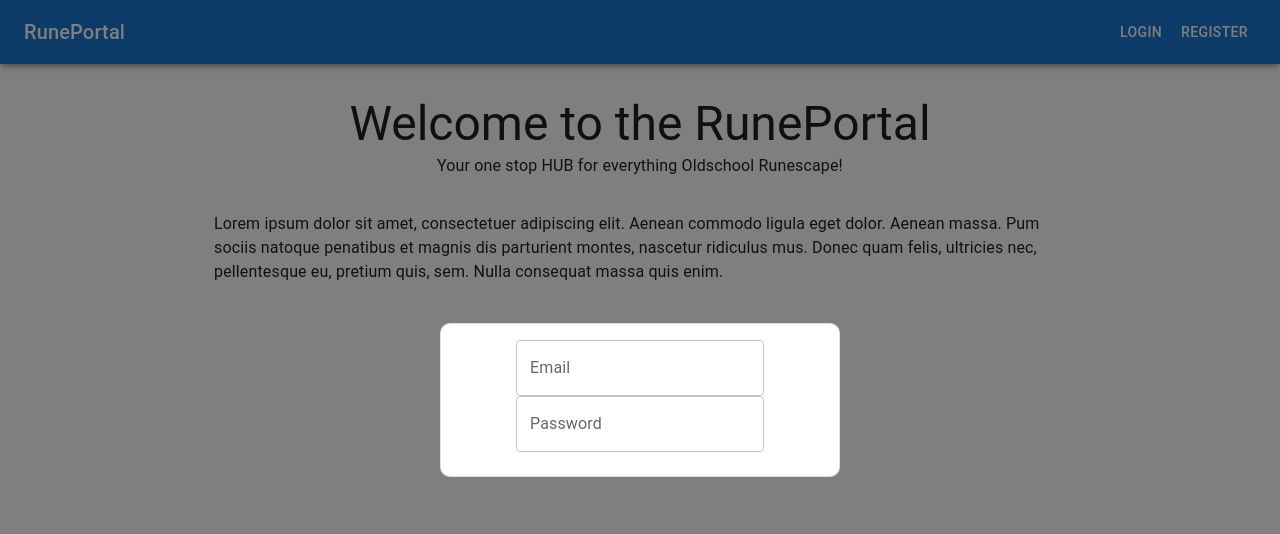
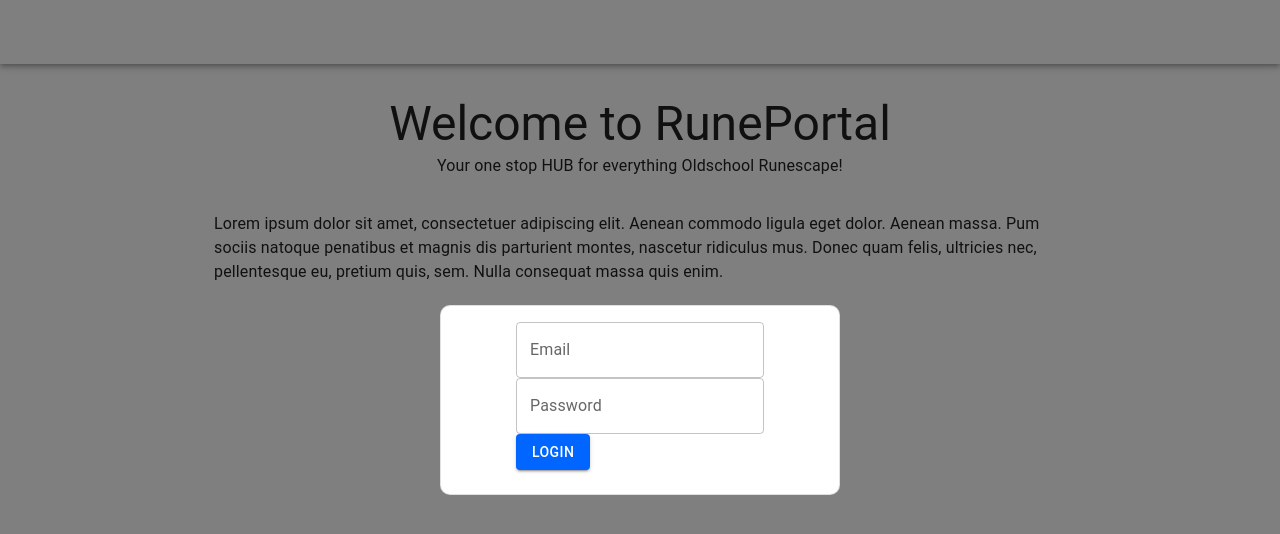
Before and after one commit to DanielTStoyles/RunePortal, a React (Create React App) app: page / in a window 1280 px wide. Both pictures are taken after a click on the button "LOGIN". Shown: the top 534 px of the page. Built offline with nearby package versions, Linux system fonts and the light colour scheme.

Commit message:
Added a light and dark mode with useContext
-Added light/dark mode to entire app+components
-Added button to toolbar on homepage to toggle display mode
-need to fix light mode text/colors

```diff
--- a/src/App.js
+++ b/src/App.js
@@ -6,10 +6,10 @@ import RegisterForm from "./register";
 import LoginForm from "./LoginForm.jsx";
 import Home from "./Home.jsx";
 import { Routes, Route, BrowserRouter } from "react-router-dom";
+import { ThemeContextProvider } from "./ThemeContext";
 
 function App() {
   // const isLoggedIn=useContext(UserContext);
-
   return (
     <BrowserRouter>
       <CssBaseline />
@@ -22,4 +22,12 @@ function App() {
   );
 }
 
-export default App;
+function AppWrapper() {
+  return (
+    <ThemeContextProvider>
+      <App />
+    </ThemeContextProvider>
+  );
+}
+
+export default AppWrapper;
--- a/src/Home.jsx
+++ b/src/Home.jsx
@@ -1,6 +1,6 @@
 /** @format */
 
-import React, { useState } from "react";
+import React, { useState, useContext } from "react";
 import { Link } from "react-router-dom";
 import AppBar from "@mui/material/AppBar";
 import Toolbar from "@mui/material/Toolbar";
@@ -11,10 +11,14 @@ import Box from "@mui/material/Box";
 import Modal from "@mui/material/Modal";
 import LoginForm from "./LoginForm";
 import RegisterForm from "./register";
+import { ThemeContext } from "./ThemeContext.jsx";
+import { useTheme } from "@mui/material/styles";
 
 const Home = () => {
   const [loginModalOpen, setLoginModalOpen] = useState(false);
   const [registerModalOpen, setRegisterModalOpen] = useState(false);
+  const { darkMode, setDarkMode } = useContext(ThemeContext);
+  const theme = useTheme();
 
   const handleLoginModalOpen = () => {
     setLoginModalOpen(true);
@@ -32,10 +36,19 @@ const Home = () => {
     setRegisterModalOpen(false);
   };
 
+  const toggleDarkMode = () => {
+    setDarkMode(!darkMode);
+  };
+
   return (
     <>
       {/* Navigation bar */}
-      <AppBar position="static">
+      <AppBar
+        position="static"
+        sx={{
+          backgroundColor: darkMode ? theme.palette.primary.dark : "#fff",
+        }}
+      >
         <Toolbar>
           <Typography variant="h6" component="div" sx={{ flexGrow: 1 }}>
             RunePortal
@@ -46,12 +59,22 @@ const Home = () => {
           <Button color="inherit" onClick={handleRegisterModalOpen}>
             Register
           </Button>
+          <Button color="inherit" onClick={toggleDarkMode}>
+            {darkMode ? "Switch to Light Mode" : "Switch to Dark Mode"}{" "}
+          </Button>
         </Toolbar>
       </AppBar>
       {/* Main content */}
-      <Container maxWidth="md" sx={{ mt: 4 }}>
+      <Container
+        maxWidth="md"
+        sx={{
+          mt: 4,
+          backgroundColor: darkMode ? theme.palette.primary.dark : "#fff",
+          color: darkMode ? "#fff" : theme.palette.text.primary,
+        }}
+      >
         <Box sx={{ textAlign: "center", mb: 4 }}>
-          <Typography variant="h3">Welcome to the RunePortal</Typography>
+          <Typography variant="h3">Welcome to RunePortal</Typography>
           <Typography variant="subtitle1">
             Your one stop HUB for everything Oldschool Runescape!
           </Typography>
--- a/src/LoginForm.jsx
+++ b/src/LoginForm.jsx
@@ -1,15 +1,17 @@
 /** @format */
 
-import React from "react";
+import React, { useContext } from "react";
 import { useForm } from "react-hook-form";
 import TextField from "@mui/material/TextField";
 import Button from "@mui/material/Button";
 import Card from "@mui/material/Card";
 import CardContent from "@mui/material/CardContent";
-import { useNavigate } from "react-router-dom";
+// import { useNavigate } from "react-router-dom";
+import { useTheme } from "@mui/material/styles";
+import { ThemeContext } from "./ThemeContext";
 
 const LoginForm = () => {
-  const navigate = useNavigate();
+  // const navigate = useNavigate();
   const {
     register,
     handleSubmit,
@@ -18,13 +20,22 @@ const LoginForm = () => {
 
   const onSubmit = (data) => {
     console.log(data);
-    navigate("/register");
+    // navigate("/register");
   };
+
+  const { darkMode } = useContext(ThemeContext);
+  const theme = useTheme();
 
   return (
     <Card
       variant="outlined"
-      sx={{ width: "400px", height: "auto", borderRadius: "10px" }}
+      sx={{
+        width: "400px",
+        height: "auto",
+        borderRadius: "10px",
+        backgroundColor: darkMode ? theme.palette.primary.dark : "#fff",
+        color: darkMode ? "#fff" : theme.palette.text.primary,
+      }}
     >
       <CardContent
         sx={{
@@ -58,6 +69,10 @@ const LoginForm = () => {
               helperText={errors.password && "This field is required"}
             />
           </div>
+
+          <Button variant="contained" type="submit">
+            Login
+          </Button>
         </form>
       </CardContent>
     </Card>
--- /dev/null
+++ b/src/ThemeContext.jsx
@@ -0,0 +1,30 @@
+/** @format */
+
+import React, { createContext, useState } from "react";
+import { createTheme, ThemeProvider } from "@mui/material/styles";
+
+const ThemeContext = createContext();
+
+const ThemeContextProvider = ({ children }) => {
+  const [darkMode, setDarkMode] = useState(false);
+
+  const theme = createTheme({
+    palette: {
+      mode: darkMode ? "dark" : "light",
+      primary: {
+        main: "#0066ff",
+      },
+      secondary: {
+        main: "#f50057",
+      },
+    },
+  });
+
+  return (
+    <ThemeContext.Provider value={{ darkMode, setDarkMode }}>
+      <ThemeProvider theme={theme}>{children}</ThemeProvider>
+    </ThemeContext.Provider>
+  );
+};
+
+export { ThemeContext, ThemeContextProvider };
--- a/src/register.js
+++ b/src/register.js
@@ -1,16 +1,18 @@
 /** @format */
 
-import React from "react";
+import React, { useContext } from "react";
 import { useForm } from "react-hook-form";
 // import TextField from '@mui/material/TextField';
 import Button from "@mui/material/Button";
 import Card from "@mui/material/Card";
 import CardContent from "@mui/material/CardContent";
-import { useNavigate } from "react-router-dom";
+// import { useNavigate } from "react-router-dom";
 import InputWithController from "./InputWithController.jsx";
+import { useTheme } from "@mui/material/styles";
+import { ThemeContext } from "./ThemeContext";
 
 const RegisterForm = () => {
-  const navigate = useNavigate();
+  // const navigate = useNavigate();
   const {
     control,
     handleSubmit,
@@ -19,13 +21,22 @@ const RegisterForm = () => {
 
   const onSubmit = (data) => {
     console.log(data);
-    navigate("/register");
+    // navigate("/register");
   };
+
+  const { darkMode } = useContext(ThemeContext);
+  const theme = useTheme();
 
   return (
     <Card
       variant="outlined"
-      sx={{ width: "400px", height: "auto", borderRadius: "10px" }}
+      sx={{
+        width: "400px",
+        height: "auto",
+        borderRadius: "10px",
+        backgroundColor: darkMode ? theme.palette.primary.dark : "#fff",
+        color: darkMode ? "#fff" : theme.palette.text.primary,
+      }}
     >
       <CardContent
         sx={{
```
